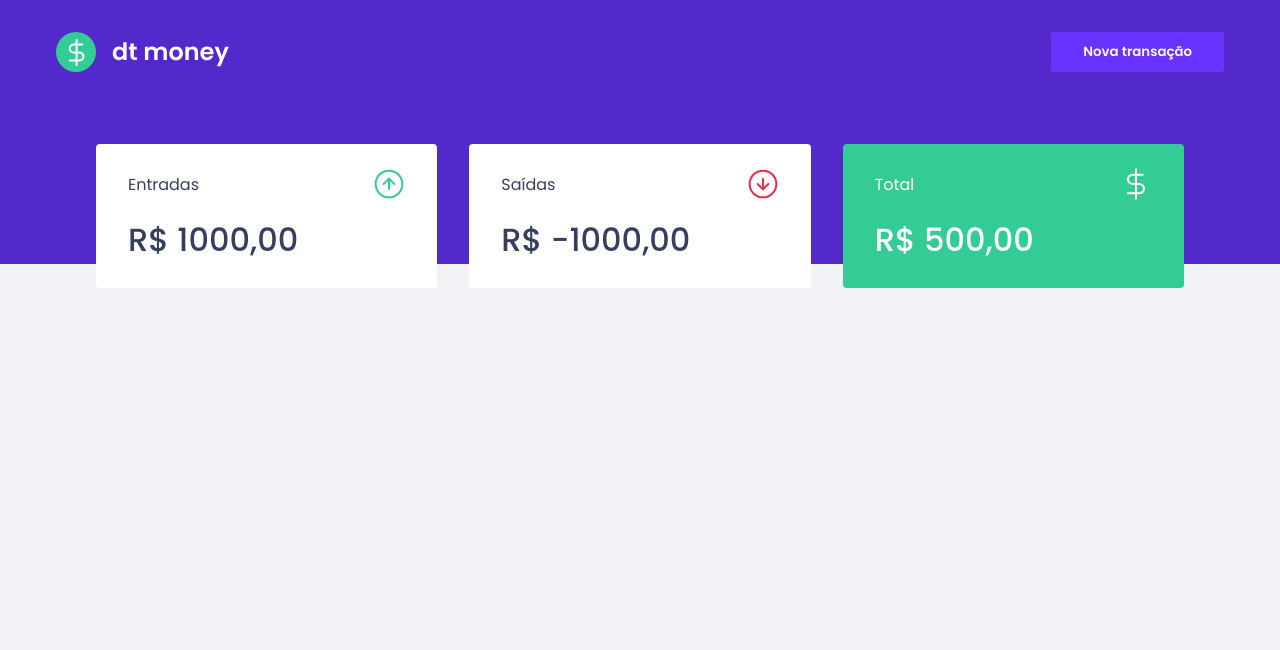
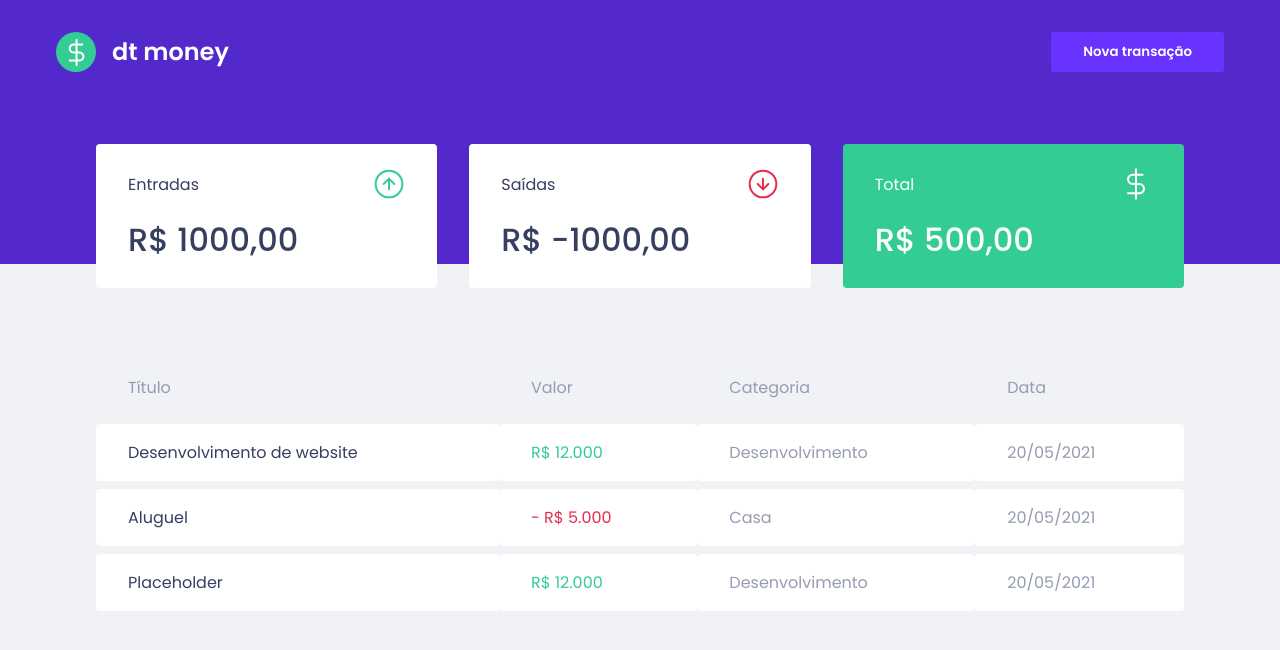
Before and after one commit to OctavioArruda/dtmoney, a React (Create React App) app: page / in a window 1280 px wide. Shown: the top 650 px of the page. Built offline with nearby package versions, Linux system fonts and the light colour scheme.

Commit message:
TransactionsTable component

```diff
--- a/src/components/Dashboard/index.tsx
+++ b/src/components/Dashboard/index.tsx
@@ -1,10 +1,12 @@
 import { Summary } from '../Summary'
+import { TransactionsTable } from '../TransactionsTable'
 import { Container } from './styles'
 
 export function Dashboard(): JSX.Element {
   return (
     <Container>
       <Summary />
+      <TransactionsTable />
     </Container>
   )
 }
--- /dev/null
+++ b/src/components/TransactionsTable/index.tsx
@@ -0,0 +1,49 @@
+import { Container } from './styles'
+
+export function TransactionsTable(): JSX.Element {
+  return (
+    <Container>
+      <table>
+        <thead>
+          <tr>
+            <th>Título</th>
+            <th>Valor</th>
+            <th>Categoria</th>
+            <th>Data</th>
+          </tr>
+        </thead>
+
+        <tbody>
+          <tr>
+            <td>
+              Desenvolvimento de website
+            </td>
+            <td className="deposit">
+              R$ 12.000
+            </td>
+            <td>Desenvolvimento</td>
+            <td>20/05/2021</td>
+          </tr>
+
+          <tr>
+            <td>Aluguel</td>
+            <td className="withdraw">
+              - R$ 5.000
+            </td>
+            <td>Casa</td>
+            <td>20/05/2021</td>
+          </tr>
+
+          <tr>
+            <td>Placeholder</td>
+            <td className="deposit">
+              R$ 12.000
+            </td>
+            <td>Desenvolvimento</td>
+            <td>20/05/2021</td>
+          </tr>
+        </tbody>
+      </table>
+    </Container>
+  )
+}
--- /dev/null
+++ b/src/components/TransactionsTable/styles.ts
@@ -0,0 +1,38 @@
+import styled from 'styled-components'
+
+export const Container = styled.div`
+  margin-top: 4rem;
+
+  table {
+    width: 100%;
+    border-spacing: 0 0.5rem;
+
+    th {
+      color: var(--text-body);
+      font-weight: 400;
+      padding: 1rem 2rem;
+      text-align: left;
+      line-height: 1.5rem;
+    }
+
+    td {
+      padding: 1rem 2rem;
+      border: 0;
+      background: var(--shape);
+      color: var(--text-body);
+      border-radius: 0.25rem;
+
+      &:first-child {
+        color: var(--text-title);
+      }
+
+      &.deposit {
+        color: var(--green);
+      }
+
+      &.withdraw {
+        color: var(--red);
+      }
+    }
+  }
+`
```
